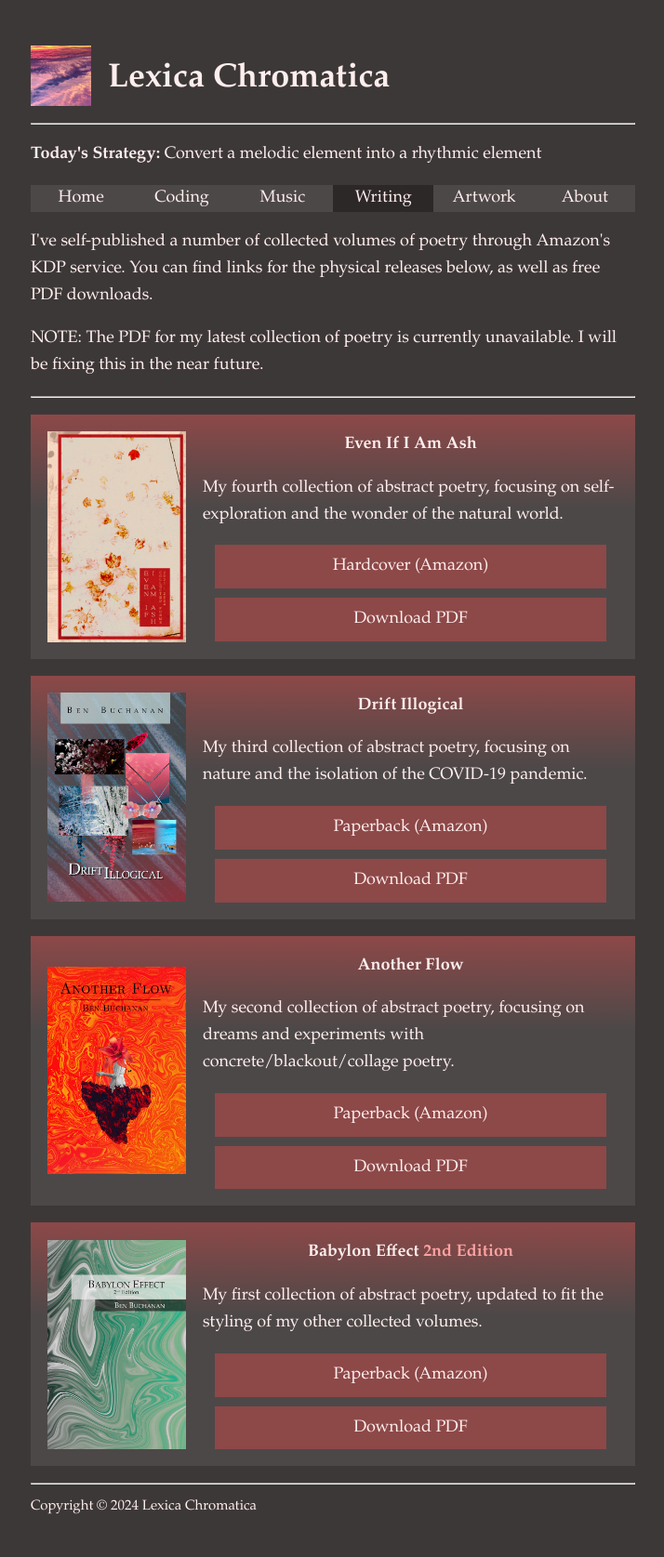
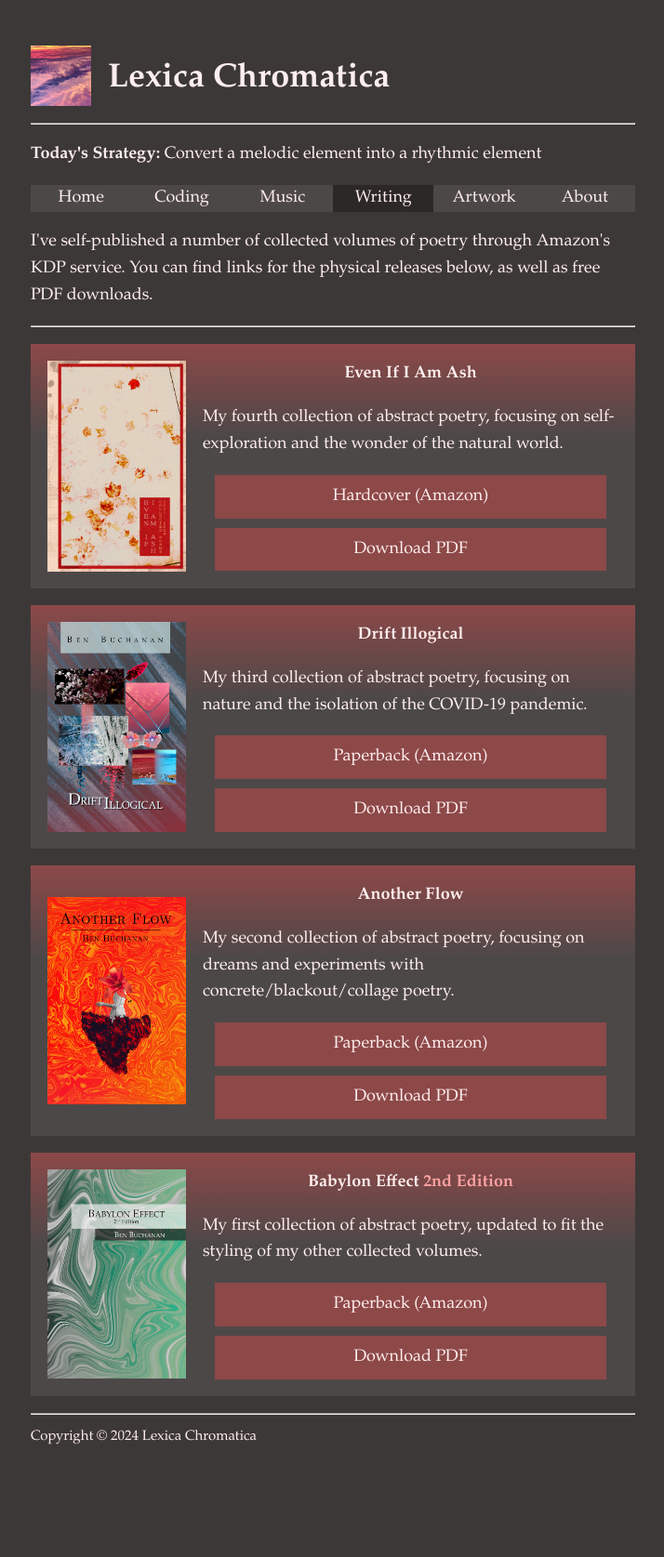
Before and after one commit to Nynergy/Nynergy.github.io, a Jekyll site: the page built from writing/poetry/index.html, in a window 1280 px wide. Shown: the whole page at 93% size, without its empty margins (282-996 px from the left). Built offline with Jekyll 4.4.1, drawn with Linux system fonts in a browser that asks for light colours; after the commit the page ends 1600 px from its top, so only the background shows below that.

Commit message:
Added PDF for new poetry collection

```diff
--- a/writing/poetry/index.html
+++ b/writing/poetry/index.html
@@ -8,11 +8,6 @@ meta: Original poetry by Ben Buchanan.
 I've self-published a number of collected volumes of poetry through Amazon's
 KDP service. You can find links for the physical releases below, as well as
 free PDF downloads.
-</p>
-
-<p>
-NOTE: The PDF for my latest collection of poetry is currently unavailable. I
-will be fixing this in the near future.
 </p>
 
 <hr>
```
Also changed, not shown: 1 other file.
